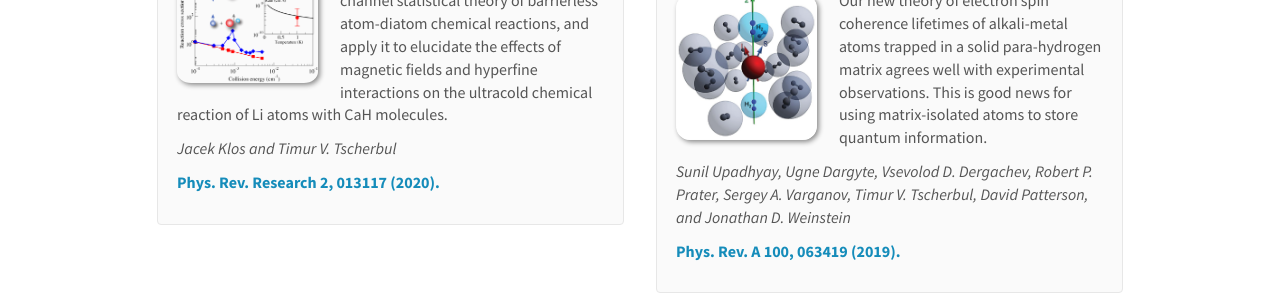
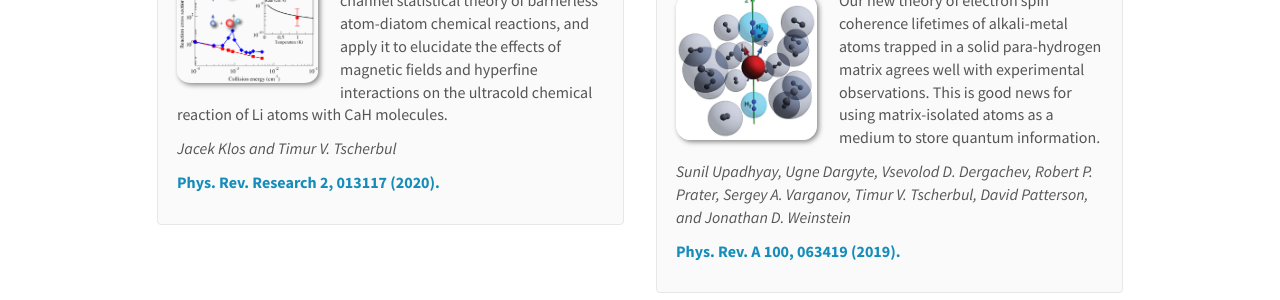
Before and after one commit to tscherbul/tscherbul.github.io, a Jekyll site: the page built from _pages/publications.md, in a window 1280 px wide and 900 px high, scrolled down 461 px. Shown: the part 270-570 px from the top of the window. Built offline with Jekyll 4.4.1, drawn with Linux system fonts in a browser that asks for light colours; nearby versions of some CDN libraries; some of the changed text lies outside the part shown.

Commit message:
Update publist.yml

```diff
--- a/_data/publist.yml
+++ b/_data/publist.yml
@@ -31,7 +31,7 @@
 
 - title: "Spin coherence and optical properties of alkali-metal atoms in solid parahydrogen"
   image: 2020-PRA-Alkali-inH2.png
-  description: Our new theory of electron spin coherence lifetimes of alkali-metal atoms trapped in a solid para-hydrogen matrix agrees well with experimental observations. This is good news for using matrix-isolated atoms to store quantum information.
+  description: Our new theory of electron spin coherence lifetimes of alkali-metal atoms trapped in a solid para-hydrogen matrix agrees well with experimental observations. This is good news for using matrix-isolated atoms as a medium to store quantum information.
   authors: Sunil Upadhyay, Ugne Dargyte, Vsevolod D. Dergachev, Robert P. Prater, Sergey A. Varganov, Timur V. Tscherbul, David Patterson, and Jonathan D. Weinstein
   link:
     url: https://journals.aps.org/pra/abstract/10.1103/PhysRevA.100.063419
```
